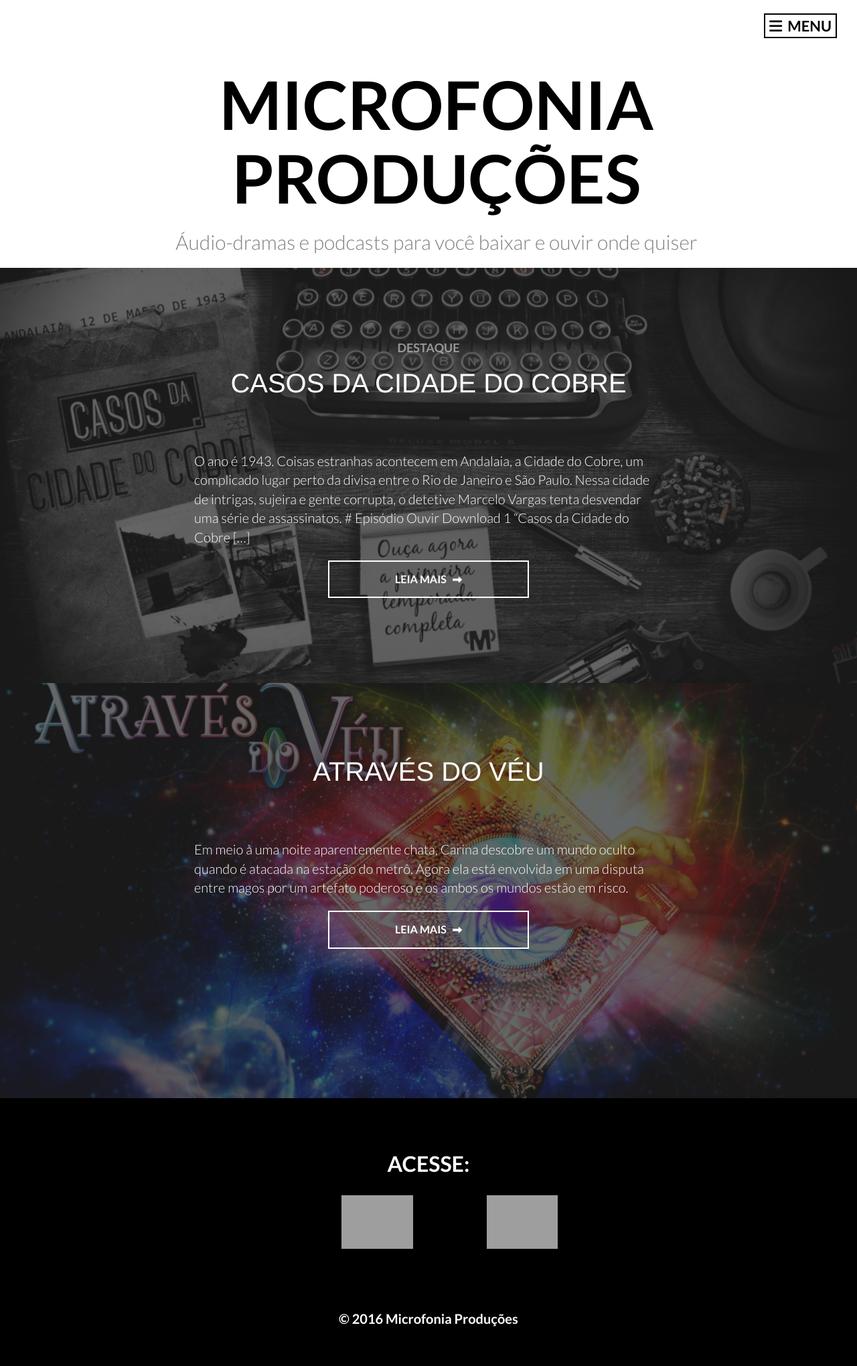
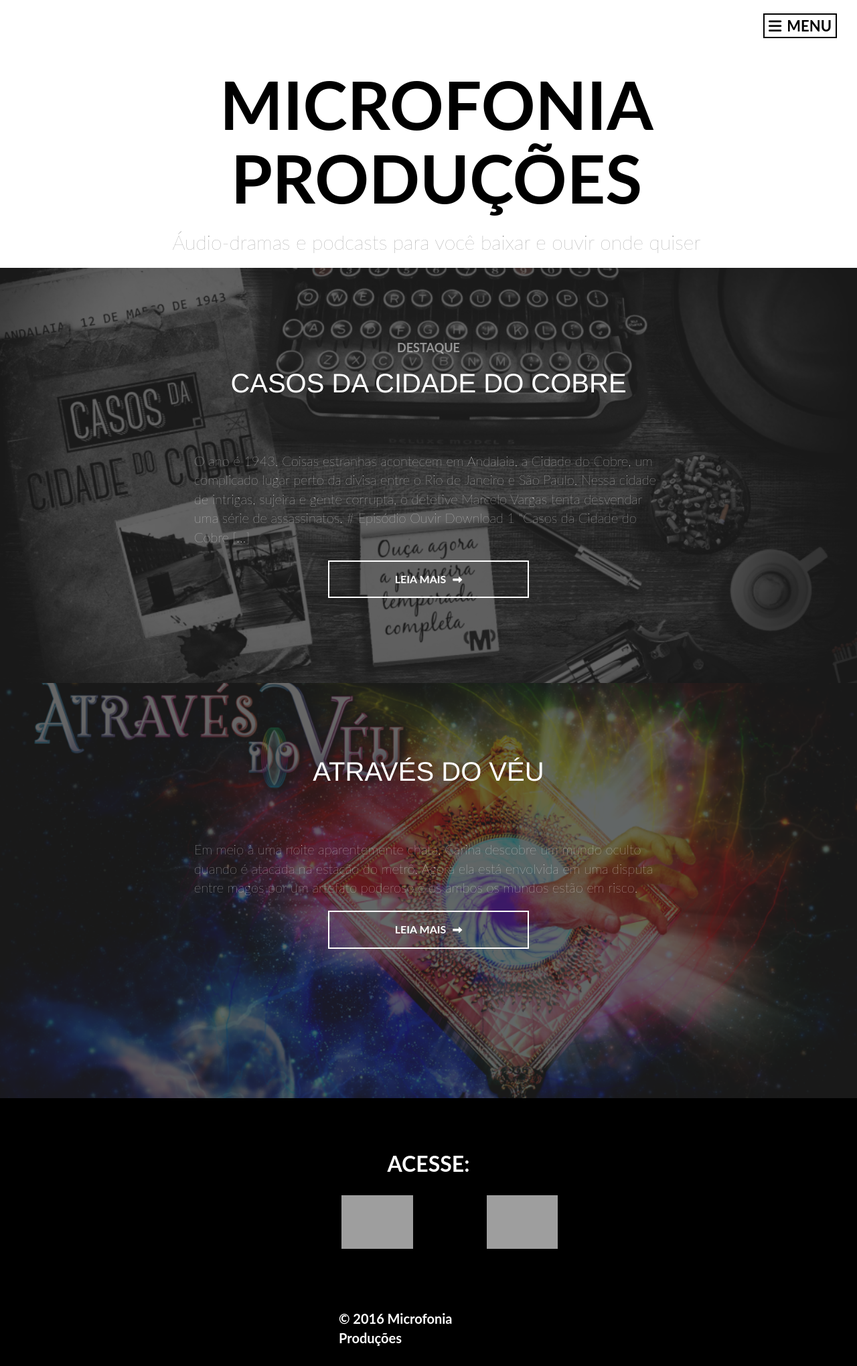
Before and after one commit to Microfonia/website, a Django app: page / in a window 1280 px wide. Shown: the whole page at 67% size. Run offline with Django 3.2, Linux system fonts and the light colour scheme; some libraries are stand-ins or nearby versions; grey boxes are pictures that could not be loaded.

Commit message:
adds fonts to the static files

```diff
--- a/microfonia/static/microfonia/template.css
+++ b/microfonia/static/microfonia/template.css
@@ -1,3 +1,16 @@
+@font-face {
+	font-family: 'Lato', sans-serif;
+    src: url('/fonts/Lato-Light.ttf');
+    font-weight: 200;
+}
+
+@font-face {
+	font-family: 'Lato', sans-serif;
+    src: url('/fonts/Lato-Bold.ttf');
+    font-weight: 700;
+}
+
+
 body {
 	left: 0;
 	position: relative;
--- a/microfonia/templates/base.html
+++ b/microfonia/templates/base.html
@@ -8,7 +8,6 @@
 	<link rel="stylesheet" href="{% static 'microfonia/template.css' %}" type="text/css" charset="utf-8">
 	<link rel="stylesheet" href="{% static 'microfonia/template-mobile.css' %}" type="text/css" charset="utf-8">
 	<link rel="stylesheet" href="https://maxcdn.bootstrapcdn.com/bootstrap/3.3.7/css/bootstrap.min.css">
-	<link href="https://fonts.googleapis.com/css?family=Lato:300,700" rel="stylesheet">
 
 	{% block css %}{% endblock %}
 
```
